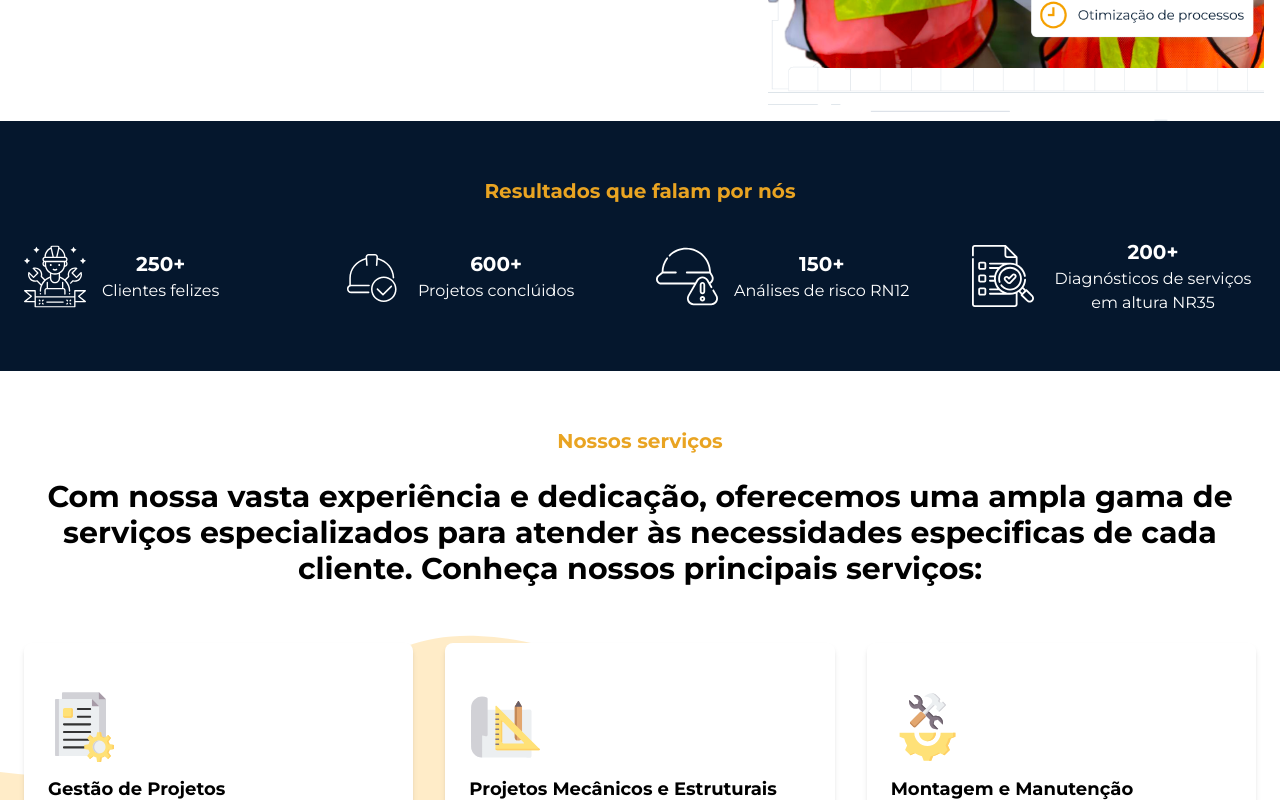
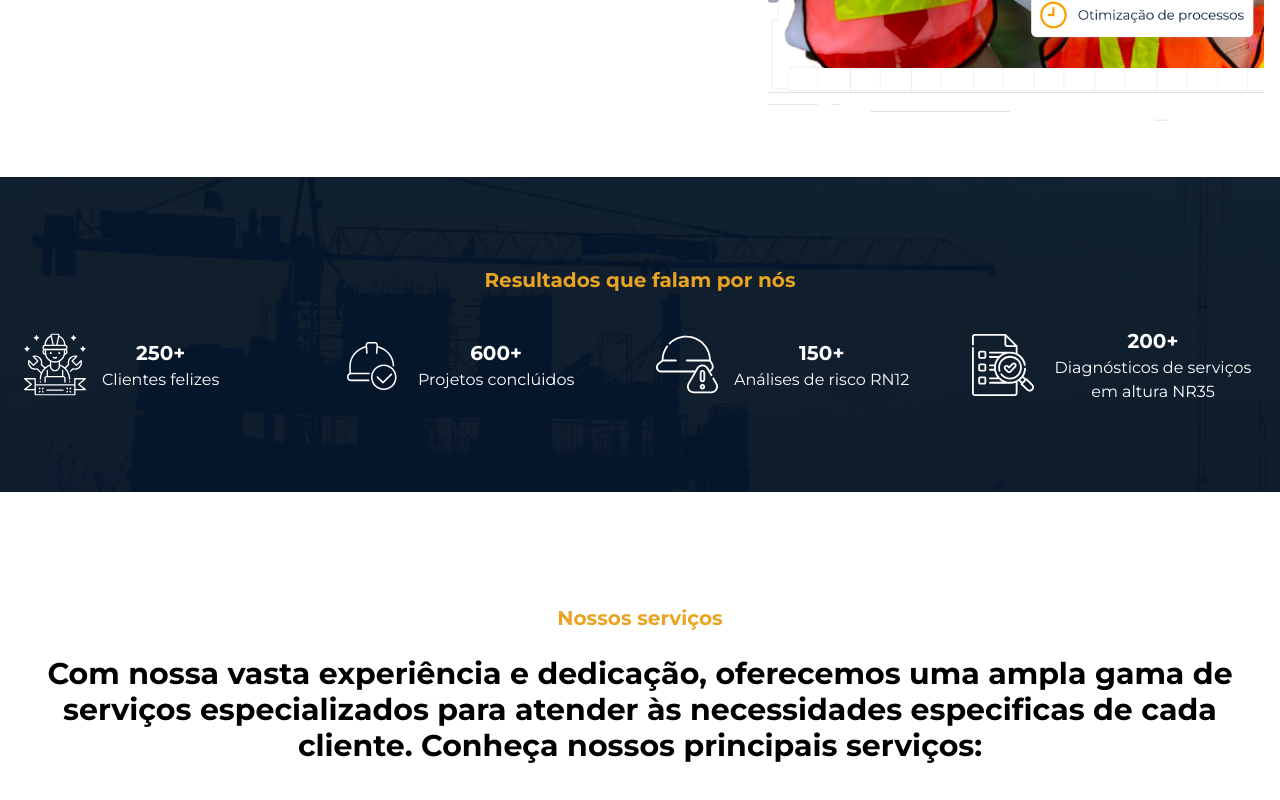
Before and after one commit to hugosimoesdev/bdm-website, a Next.js app: page / in a window 1280 px wide. Shown: the part 640-1440 px from the top of the page. Built offline with nearby package versions, Linux system fonts and the light colour scheme.

Commit message:
Add background in results

```diff
--- a/src/components/results.tsx
+++ b/src/components/results.tsx
@@ -3,7 +3,13 @@ import { resultsData } from "@/constants/results-data";
 
 export default function Results() {
   return (
-    <section className="bg-[#05172D] py-14 text-center">
+    <section className="py-14 text-center">
+      <div className="relative">
+        <img
+          src="/assets/bg/background.png"
+          className="h-[530px] lg:h-[315px] w-full"
+        />
+        <div className="absolute top-[50%] left-1/2 transform -translate-x-1/2 -translate-y-1/2 w-full">
           <h2 className="text-lg lg:text-xl font-bold leading-5 text-yellow mb-8">
             Resultados que falam por nós
           </h2>
@@ -25,6 +31,8 @@ export default function Results() {
               );
             })}
           </div>
+        </div>
+      </div>
     </section>
   );
 }
```
Lines whose indentation alone changed are shown as unchanged.
